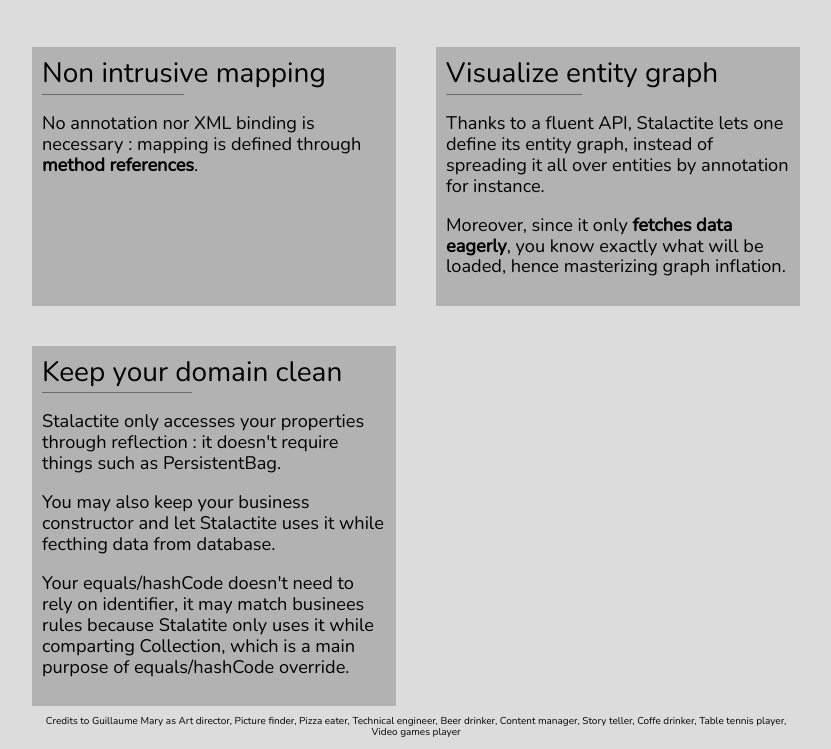
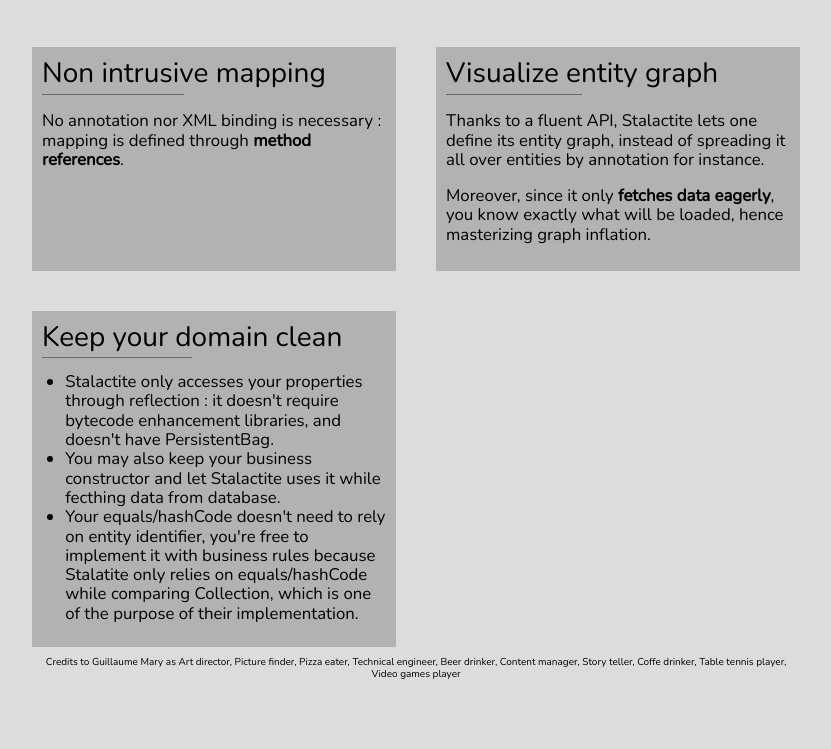
Before and after one commit to codefilarete/website, a plain HTML site: page index.html in a window 1280 px wide. Shown: the part 567-1316 px from the top of the page, without its empty margins (224-1055 px from the left). After the commit the page ends 1257 px from the top, so only its background shows below. Drawn offline with nearby package versions, Linux system fonts and the light colour scheme; a web font is replaced by a local one.

Commit message:
code cleanup and few fixes

```diff
--- a/asset/css/home.css
+++ b/asset/css/home.css
@@ -13,12 +13,6 @@ body {
 
 a {
 	text-decoration : none;
-}
-
-ul {
-	list-style: none;
-	margin: 0;
-	padding: 0;
 }
 
 #forkongithub a {
@@ -83,7 +77,9 @@ ul {
 }
 
 .slideshow {
-	padding-bottom: 50px;
+	list-style: none;
+	margin: 0;
+	padding: 0 0 50px 0;
 }
 
 .article-container {
@@ -95,20 +91,20 @@ ul {
 .article-container > article {
 	background-color: #b2b2b2;
 	padding: 10px
-	/*flex-grow: 1;*/
 }
+
 .article-container > article header {
-
-	/*color: lightgrey; !* Grey text *!*/
 	padding-bottom: 20px; /* Some padding */
-	/*text-align: center;*/
 	font-size: 2em;
 }
-.article-container > article p {
-	/*color: lightgrey; !* Grey text *!*/
-	/*padding: 20px; !* Some padding *!*/
-	/*text-align: center;*/
-	font-size: 1.3em;
+
+.article-container > article p, .article-container > article li {
+	font-size: 1.2em;
+}
+
+.article-container > article li {
+	list-style-position: outside;
+	margin-left: -1em;
 }
 
 .article-container > article header {
@@ -123,12 +119,10 @@ ul {
 	width: 50%;
 	height: 1px;
 	bottom: 0;
-	/*left: 25%;*/
 	border-bottom: 1px solid dimgray;
 }
 
 .article-container > article em {
-	/*background-color: transparent;*/
 	font-weight: bold;
 	font-style: normal;
 }
--- a/index.html
+++ b/index.html
@@ -100,13 +100,16 @@ entityBuilder(Person.class, long.class)
 	</article>
 	<article>
 		<header>Keep your domain clean</header>
-		<p>
-			Stalactite only accesses your properties through reflection : it doesn't require things such as PersistentBag.
-		</p><p>
+		<ul>
+		<li>
+			Stalactite only accesses your properties through reflection : it doesn't require bytecode enhancement libraries, and doesn't have PersistentBag.
+		</li><li>
 			You may also keep your business constructor and let Stalactite uses it while fecthing data from database.
-		</p><p>
-			Your equals/hashCode doesn't need to rely on identifier, it may match businees rules because Stalatite only uses it while comparting Collection, which is a main purpose of equals/hashCode override.
-		</p>
+		</li><li>
+			Your equals/hashCode doesn't need to rely on entity identifier, you're free to implement it with business rules because Stalatite only
+			relies on equals/hashCode while comparing Collection, which is one of the purpose of their implementation.
+		</li>
+		</ul>
 	</article>
 </div>
 </body>
```
